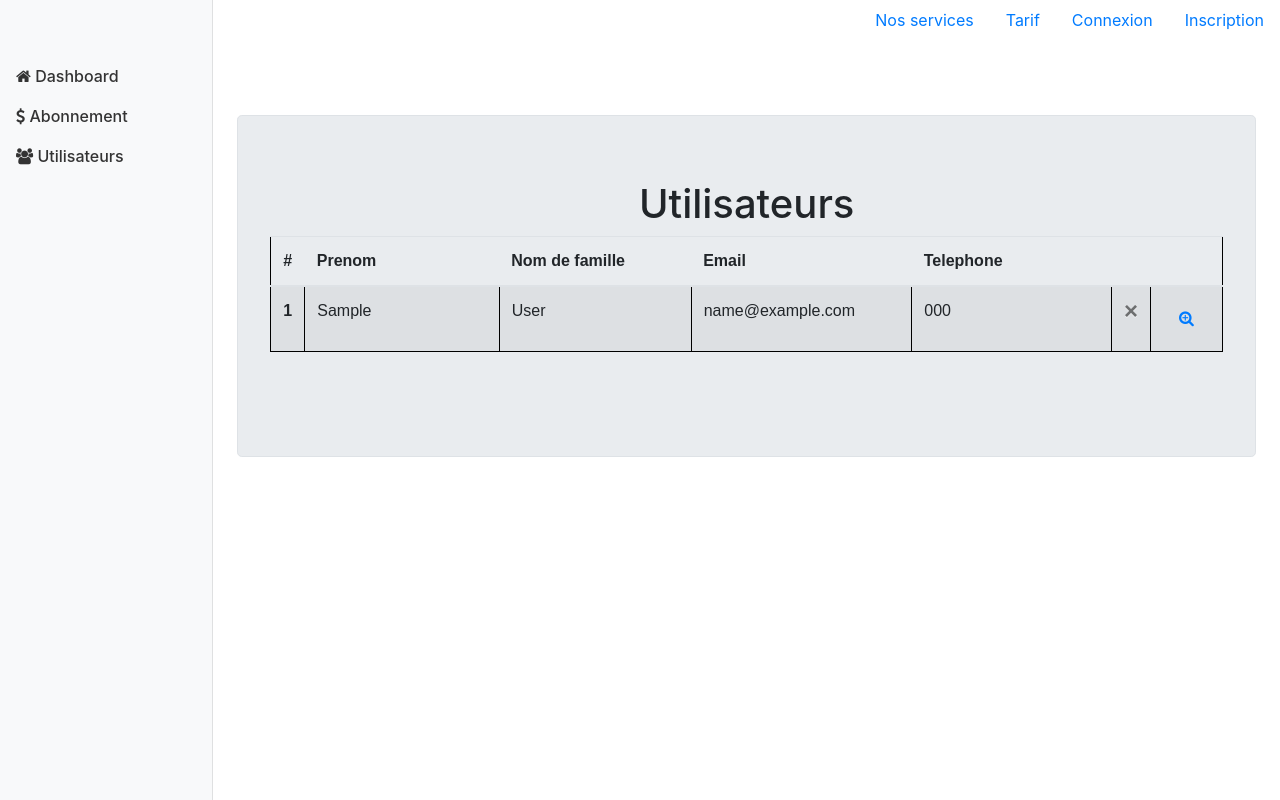
After one commit to adelbrc/nsa-services-web, a PHP site: page /admin/displayUsers.php in a window 1280 px wide. The commit adds this page. Run offline with PHP 8.4, Linux system fonts and the light colour scheme; tables that the repository leaves empty or names only in its code hold one stand-in row (values such as "Sample post").

Commit message:
Feature : Admin - Suppression d'user

```diff
--- a/admin/dashHeader.php
+++ b/admin/dashHeader.php
@@ -14,6 +14,12 @@
           Abonnement
         </a>
       </li>
+      <li class="nav-item">
+        <a class="nav-link" href="displayUsers.php">
+          <i class="fa fa-users"></i>
+          Utilisateurs
+        </a>
+      </li>
     </ul>
   </div>
 </nav>
--- /dev/null
+++ b/admin/displayUsers.php
@@ -0,0 +1,88 @@
+<?php
+include ('../libs/php/isConnected.php');
+
+include ('../libs/php/db/db_connect.php');
+
+
+if(isset($_GET['id']) AND !empty($_GET['id'])) {
+    $supprimer = (int) $_GET['id'];
+    $req = $conn->prepare('DELETE FROM membership WHERE idAbonnement = ?');
+    $req->execute(array($supprimer));
+ }
+?>
+<!DOCTYPE html>
+<html lang="fr" dir="ltr">
+  <head>
+    <meta charset="utf-8">
+    <title>Gestion des abonnements</title>
+    <link rel="stylesheet" type="text/css" href="../ressources/style/bootstrap.min.css">
+    <link rel="stylesheet" type="text/css" href="../ressources/style/dashHeader.css">
+    <link rel="stylesheet" href="https://cdnjs.cloudflare.com/ajax/libs/font-awesome/4.7.0/css/font-awesome.min.css">
+    <link rel="stylesheet" type="text/css" href="../ressources/style/admin.css">
+
+
+  </head>
+  <body>
+    <?php include('../libs/php/mainHeader.php'); ?>
+    <div class="container-fluid">
+      <div class="row">
+        <?php include('dashHeader.php');?>
+        <main role="main" class="col-md-9 ml-sm-auto col-lg-10 px-4">
+          <div class=" border jumbotron col-md-12" id="jumboRole" style="margin-top: 75px;">
+            <h1 class="display-5" style="text-align: center;">Utilisateurs</h1>
+            <table class="table table-striped">
+              <thead>
+                <tr>
+                  <th scope="col">#</th>
+                  <th scope="col">Prenom</th>
+                  <th scope="col">Nom de famille</th>
+                  <th scope="col">Email</th>
+                  <th scope="col">Telephone</th>
+                  <th scope="col"></th>
+                  <th scope="col"></th>
+                </tr>
+              </thead>
+              <tbody>
+                <?php
+                  $q = $conn->query('SELECT * FROM user');
+                  while($result = $q->fetch()){
+                ?>
+                <tr>
+                  <th scope="row"><?php echo $result['id']; ?></th>
+                  <td><?php echo $result['firstname']; ?></td>
+                  <td><?php echo $result['lastname']; ?></td>
+                  <td><?php echo $result['email']; ?></td>
+                  <td><?php echo $result['phone_number']; ?></td>
+                  <td><button type="button" id="deleteSub" onclick="supprimer(<?php echo $result['id']; ?>)"  class="close" aria-label="Close" href="#"><span aria-hidden="true">&times;</span></button></td>
+                  <td>
+                    <a class="nav-link" href="#">
+                      <i class="fa fa-search-plus"></i>
+                    </a>
+                </tr>
+              <?php } ?>
+              </tbody>
+            </table>
+            <br>
+          </div>
+        </main>
+      </div>
+    </div>
+  </body>
+  <script src="https://code.jquery.com/jquery-3.3.1.slim.min.js" integrity="sha384-q8i/X+965DzO0rT7abK41JStQIAqVgRVzpbzo5smXKp4YfRvH+8abtTE1Pi6jizo" crossorigin="anonymous"></script>
+  <script src="https://stackpath.bootstrapcdn.com/bootstrap/4.3.1/js/bootstrap.min.js" integrity="sha384-JjSmVgyd0p3pXB1rRibZUAYoIIy6OrQ6VrjIEaFf/nJGzIxFDsf4x0xIM+B07jRM" crossorigin="anonymous"></script>
+  <script src="https://cdnjs.cloudflare.com/ajax/libs/popper.js/1.14.7/umd/popper.min.js" integrity="sha384-UO2eT0CpHqdSJQ6hJty5KVphtPhzWj9WO1clHTMGa3JDZwrnQq4sF86dIHNDz0W1" crossorigin="anonymous"></script>
+  <script>
+  function supprimer(user_id) {
+    let xhttp = new XMLHttpRequest();
+
+     xhttp.onreadystatechange = function() {
+       if (xhttp.readyState == 4 && xhttp.status == 200) {
+         console.log(xhttp.responseText);
+             alert('Utilisateur bien supprimé !');
+           }
+     }
+     xhttp.open('GET', 'functions/ajax_supprimer.php?user_id=' + user_id);
+     xhttp.send();
+   }
+  </script>
+</html>
--- a/index.php
+++ b/index.php
@@ -60,5 +60,8 @@ include('libs/php/db/db_connect.php');?>
 				<?php } ?>
 				</div>
 				<?php include('libs/php/footer.php'); ?>
+				<script src="https://code.jquery.com/jquery-3.4.1.slim.min.js" integrity="sha384-J6qa4849blE2+poT4WnyKhv5vZF5SrPo0iEjwBvKU7imGFAV0wwj1yYfoRSJoZ+n" crossorigin="anonymous"></script>
+				<script src="https://cdn.jsdelivr.net/npm/popper.js@1.16.0/dist/umd/popper.min.js" integrity="sha384-Q6E9RHvbIyZFJoft+2mJbHaEWldlvI9IOYy5n3zV9zzTtmI3UksdQRVvoxMfooAo" crossorigin="anonymous"></script>
+				<script src="https://stackpath.bootstrapcdn.com/bootstrap/4.4.1/js/bootstrap.min.js" integrity="sha384-wfSDF2E50Y2D1uUdj0O3uMBJnjuUD4Ih7YwaYd1iqfktj0Uod8GCExl3Og8ifwB6" crossorigin="anonymous"></script>
 	</body>
 </html>
```
Also changed, not shown: admin/functions/ajax_supprimer.php (added, +9 -0 lines).
